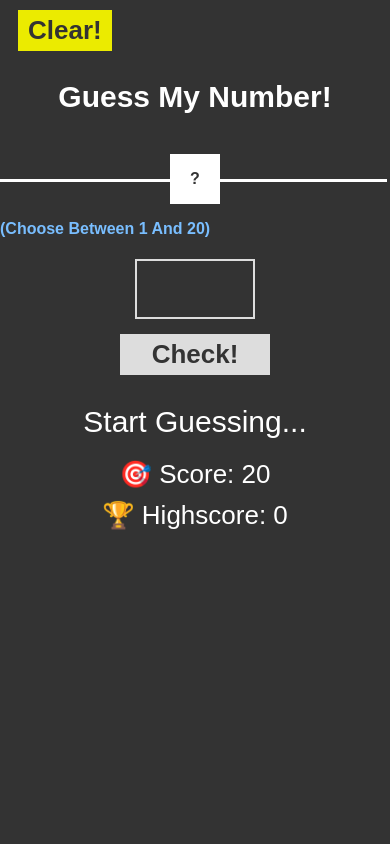
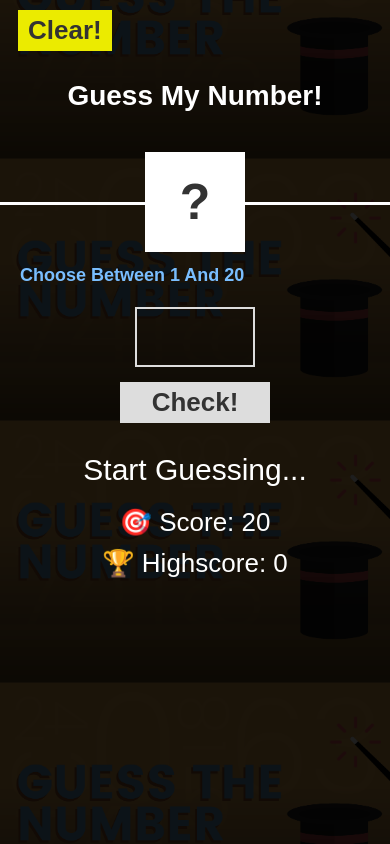
Before and after one commit to Basem-Elghazaly/Guess-the-number, a plain HTML site: page index.html in a window 390 px wide. Drawn offline with Linux system fonts and the light colour scheme.

Commit message:
Adding background image

```diff
--- a/index.html
+++ b/index.html
@@ -10,10 +10,12 @@
 </head>
 
 <body>
+    <div class="overlay"></div>
     <header>
+
         <button class="clear">clear!</button>
         <h1>guess my number!</h1>
-        <p class="between">(Choose between 1 and 20)</p>
+        <p class="between">Choose between 1 and 20</p>
         <div class="number">?</div>
     </header>
 
--- a/style.scss
+++ b/style.scss
@@ -1,3 +1,8 @@
+@mixin breakpoints() {
+  @media (max-width: 450px) {
+    @content;
+  }
+}
 * {
   box-sizing: border-box;
   padding: 0;
@@ -7,7 +12,23 @@
 }
 body {
   font-family: Arial, Helvetica, sans-serif;
-  background-color: #333;
+  background-image: url(./games_guess_the_number.png);
+  background-size: contain;
+  background-position: center;
+  .overlay {
+    position: absolute;
+    width: 100%;
+    height: 100%;
+    top: 0;
+    left: 0;
+    right: 0;
+    bottom: 0;
+    background-color: rgba(0, 0, 0, 0.882);
+    z-index: -1;
+    @include breakpoints() {
+      width: 105vw;
+    }
+  }
 }
 %btn {
   background-color: #ddd;
@@ -27,11 +48,7 @@ body {
     cursor: pointer;
   }
 }
-@mixin breakpoints() {
-  @media (max-width: 450px) {
-    @content;
-  }
-}
+
 header {
   margin: 80px auto 0;
 
@@ -50,7 +67,7 @@ header {
     margin: auto;
     font-size: 40px;
     @include breakpoints() {
-      font-size: 30px;
+      font-size: 28px;
       text-align: center;
     }
   }
@@ -59,20 +76,24 @@ header {
     top: 10px;
     right: 10px;
     color: rgb(121, 190, 255);
+    font-size: 18px;
     font-weight: bold;
     @include breakpoints() {
-      top: 220px;
-      left: 0;
+      top: 265px;
+      left: 20px;
     }
-    @media (max-width: 275px) {
-      top: 260px;
+    @media (max-width: 255px) {
+      top: 300px;
+      font-size: 16px;
+      text-align: center;
     }
   }
   .number {
     text-align: center;
-    line-height: 50px;
-    width: 50px;
-    height: 50px;
+    line-height: 100px;
+    width: 100px;
+    height: 100px;
+    font-size: 50px;
     background-color: white;
     color: #333;
     font-weight: bold;
```
Also changed, not shown: games_guess_the_number.png (added), style.css, 1 other file.
